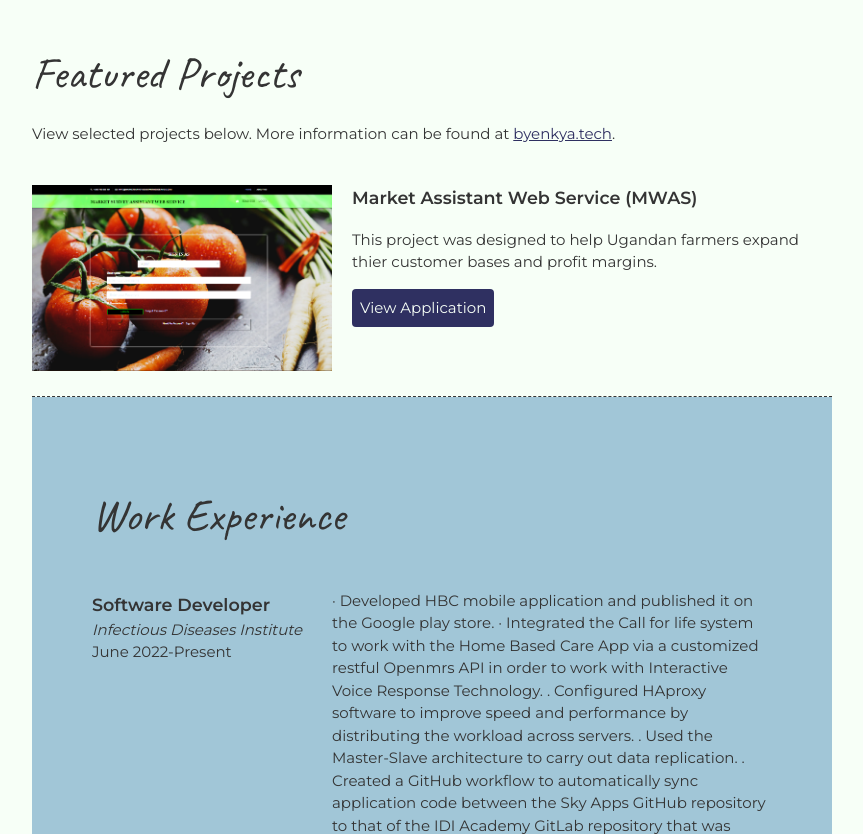
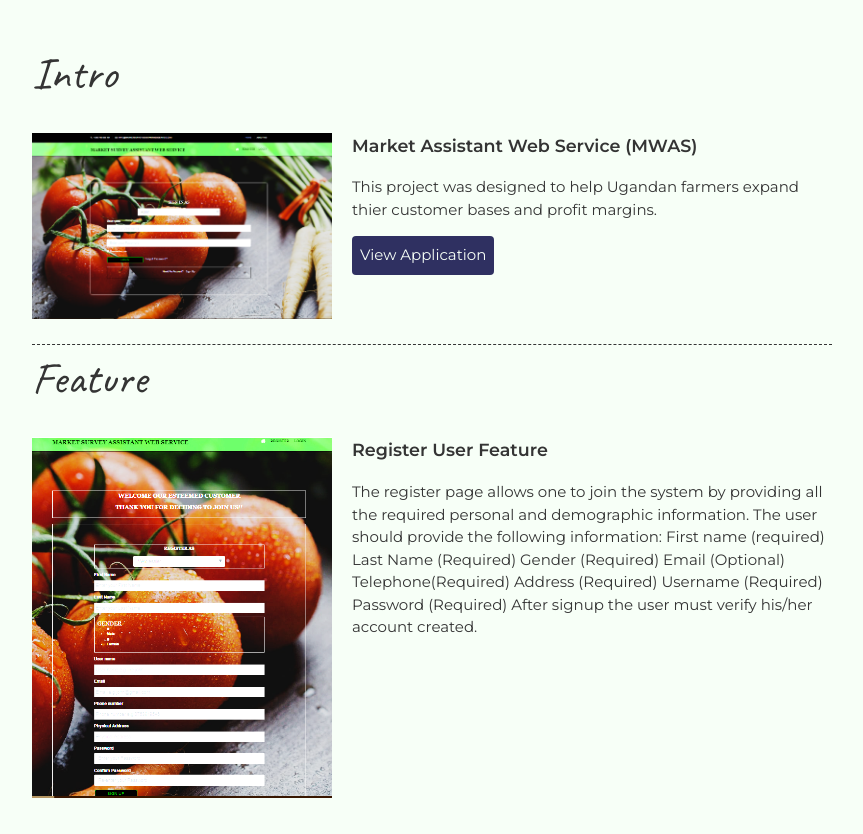
Before and after one commit to Byenkya/byenkya.github.io, a plain HTML site: page index.html in a window 1280 px wide. Shown: the part 360-1194 px from the top of the page, without its empty margins (208-1071 px from the left). Drawn offline with Linux system fonts and the light colour scheme.

Commit message:
added images

```diff
--- a/index.html
+++ b/index.html
@@ -23,17 +23,7 @@
       <!-- ********************  PROJECTS / PORTFOLIO  ********************* -->
       <section class="projects">
         <div class="content-wrap divider">
-          <h2>Featured Projects</h2>
-          <p>View selected projects below. More information can be found at  <a  target="_blank" href="https://www.linkedin.com/in/byenkya-joshua-aaron-26ba17152">byenkya.tech</a>.</p>
-
-          <!-- Project 1 -->
-          <!-- <section class="project-item">
-            <img src="images/airbnb.png" alt="course thumbnail">
-            <h3>AirBnB Clone</h3>
-            <p>clone of AIRBNB website</p>
-            <a class="btn" href="http://www.jbyenkyaaaron.tech" target="_blank">AirBnB</a>
-          </section> -->
-
+          <h2>Intro</h2>
           <!-- Project 2 -->
           <section class="project-item">
             <img src="images/mwas_login.png" alt="website thumbnail">
@@ -42,6 +32,28 @@
             <a class="btn" href="http://.html" target="_blank">View Application</a>
           </section>
 
+          <h2>Feature</h2>
+          <section class="project-item">
+            <img src="images/mwas_1.png" alt="website thumbnail">
+            <h3>Register User Feature</h3>
+            <p>
+                The register page allows one to join the system by providing all the required personal and demographic information.
+
+                The user should provide the following information:
+
+                First name (required)
+                Last Name (Required)
+                Gender (Required)
+                Email (Optional)
+                Telephone(Required)
+                Address (Required)
+                Username (Required)
+                Password (Required)
+                After signup the user must verify his/her account created.
+            </p>
+          </section>
+
+        </div>
       <!-- ***********************  WORK EXPERIENCE  *********************** -->
       <section class="work-experience item-details">
         <div class="content-wrap divider">
```
Also changed, not shown: images/mwas_1.png (added).
